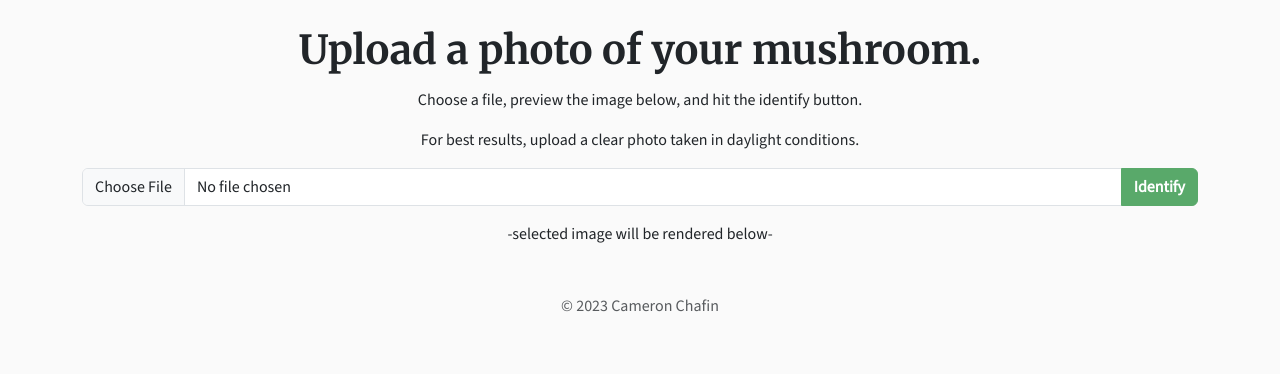
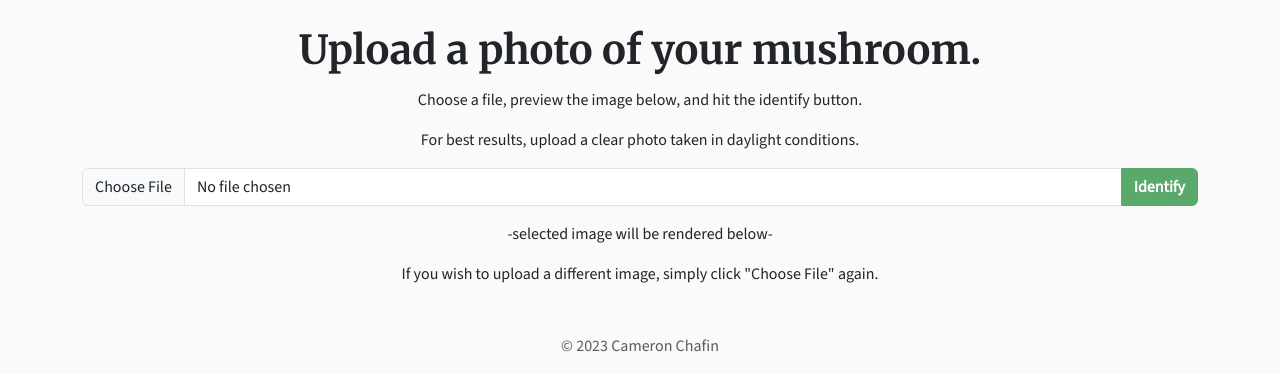
Before and after one commit to cameronchafin/Forage, a Flask app: page /identify in a window 1280 px wide. Shown: the part 609-983 px from the top of the page. Before the commit the page ends 921 px from the top, so only its background shows below. Run offline with Flask 3, Linux system fonts and the light colour scheme; some libraries are stand-ins or nearby versions.

Commit message:
Identify redo
Added instructions for photo re-upload to identify page

```diff
--- a/templates/identify.html
+++ b/templates/identify.html
@@ -34,6 +34,7 @@ style="background-image: url({{ url_for('static', filename='img/bg/bg-identify.j
             </div>
         </form>
         <p>-selected image will be rendered below-</p>
+        <p>If you wish to upload a different image, simply click "Choose File" again.</p>
         <img id="chosenImage" class="chosen-image img-fluid mt-3 d-none" alt="Chosen Image"/>
     </div>
 </div>
```
